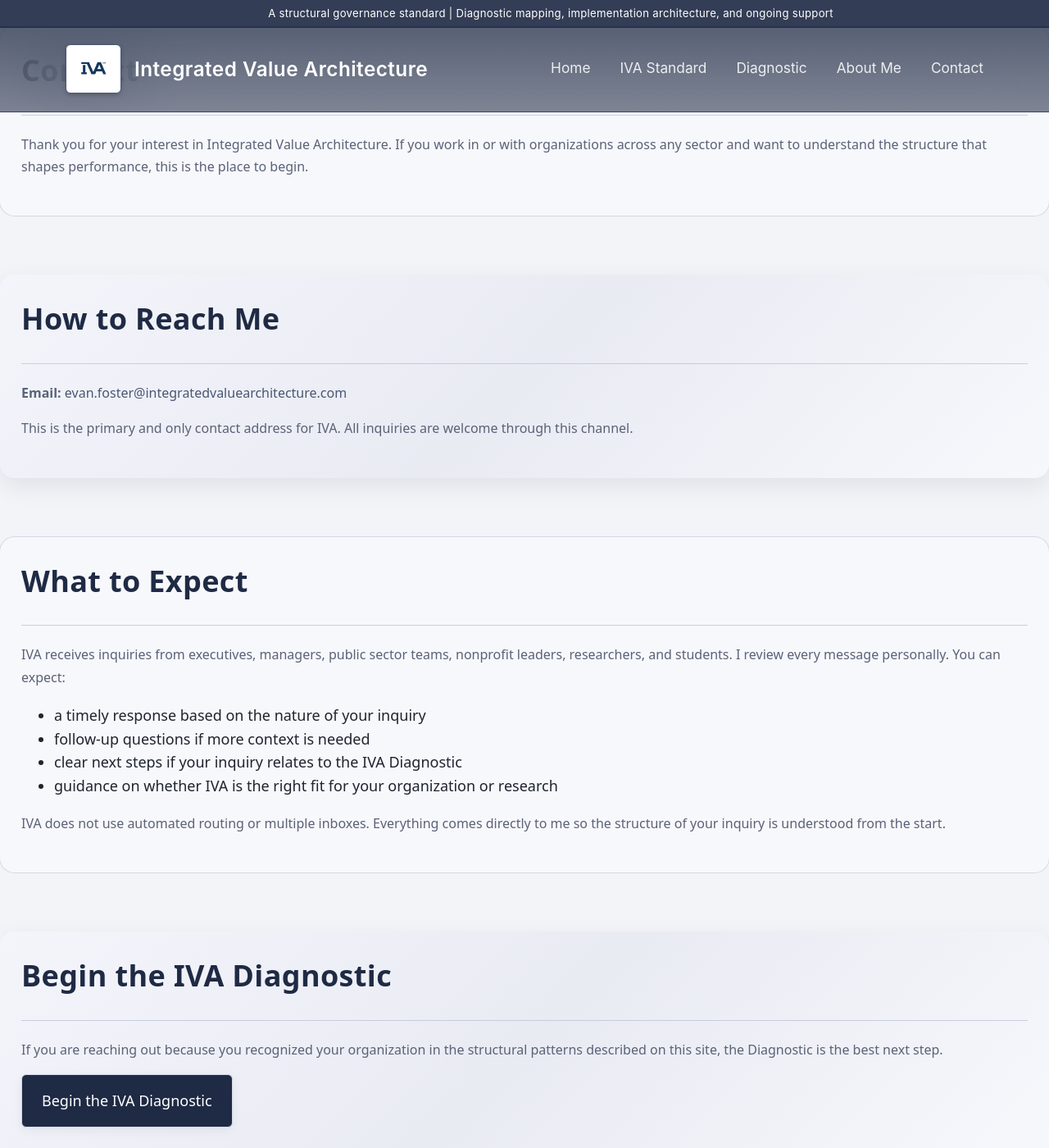
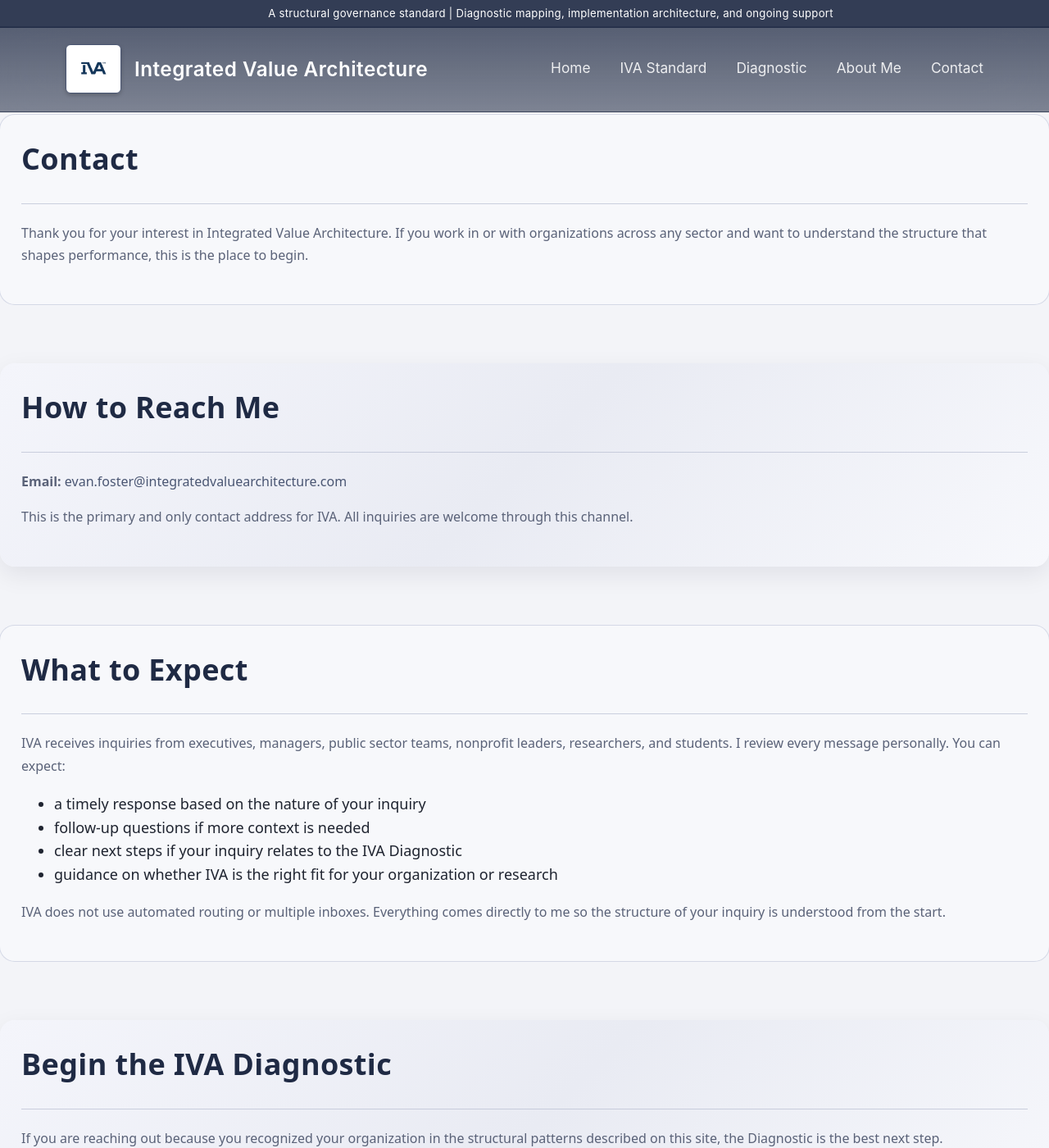
Before and after one commit to efost7873/integratedvaluearchitecture.com, a Jekyll site: the page built from contact.html, in a window 1280 px wide and 1400 px high. Shown: the whole window at 82% size. Built offline with Jekyll 4.4.1, drawn with Linux system fonts in a browser that asks for light colours.

Commit message:
Update _homepage.scss

```diff
--- a/_sass/_homepage.scss
+++ b/_sass/_homepage.scss
@@ -1,6 +1,5 @@
 /* === HOMEPAGE STYLES: GLOBAL === */
 
-/* Variables */
 :root {
   --iva-blue: #1F2A44;
   --iva-slate: #4A5673;
@@ -20,7 +19,6 @@
   --iva-transition-med: 0.24s ease-out;
 }
 
-/* Reduced motion */
 @media (prefers-reduced-motion: reduce) {
   * {
     scroll-behavior: auto !important;
@@ -30,15 +28,13 @@
   }
 }
 
-/* Page wrapper */
 .iva-page {
-  margin-top: 32px;
+  margin-top: 140px;
   background: var(--iva-bg-main);
   color: var(--iva-text-main);
   font-family: system-ui, -apple-system, BlinkMacSystemFont, "SF Pro Text", "Segoe UI", sans-serif;
 }
 
-/* Typography */
 .iva-page h1,
 .iva-page h2,
 .iva-page h3 {
@@ -72,14 +68,12 @@
   margin-bottom: 12px;
 }
 
-/* Layout */
 .iva-page main {
   max-width: 1120px;
   margin: 0 auto;
   padding: 44px 28px 88px;
 }
 
-/* Section rhythm */
 .iva-page section {
   margin-bottom: 72px;
   padding: 32px 26px 34px;
@@ -98,7 +92,6 @@
   box-shadow: var(--iva-shadow-soft);
 }
 
-/* Section headers */
 .section-header {
   margin-bottom: 22px;
   padding-bottom: 14px;
@@ -115,7 +108,6 @@
   max-width: 720px;
 }
 
-/* Grid */
 .grid {
   display: grid;
   gap: 22px;
@@ -129,7 +121,6 @@
   grid-template-columns: repeat(3, minmax(0, 1fr));
 }
 
-/* Cards */
 .card {
   background: #FFFFFF;
   border-radius: var(--iva-radius-card);
@@ -156,7 +147,6 @@
   }
 }
 
-/* CTA */
 .iva-cta-section {
   text-align: left;
   background: radial-gradient(circle at top left, #FDFEFF 0%, #F2F4FB 40%, #E7EAF5 100%);
@@ -174,7 +164,7 @@
 }
 
 /* ============================================================
-   HEADER VISIBILITY (CSS SIDE)
+   HEADER VISIBILITY
 ============================================================ */
 
 .iva-header,
@@ -192,49 +182,37 @@
 }
 
 /* ============================================================
-   STRUCTURAL ENGINE (CLEANED + FINAL)
+   STRUCTURAL ENGINE
 ============================================================ */
 
 #iva-structural-engine {
   position: fixed;
   top: 140px;
   right: 12px;
-
   margin: 0;
   left: auto;
   transform: none;
-
   display: flex;
   flex-direction: column;
   gap: 10px;
-
   z-index: 998;
   font-size: 13px;
   color: var(--iva-text-soft);
-
   opacity: 0;
   pointer-events: none;
   transition: opacity 0.25s ease, right 0.25s ease;
 }
 
-/* Engine visible when JS adds .engine-visible */
 html.engine-visible #iva-structural-engine {
   opacity: 1;
   pointer-events: auto;
 }
 
-/* Peek mode */
-#iva-structural-engine.peek {
-  right: -6px;
-  opacity: 0.85;
-}
-
-#iva-structural-engine.peek:hover {
+#iva-structural-engine:hover {
   right: 12px;
   opacity: 1;
 }
 
-/* Children interactive */
 .iva-structural-bar,
 .iva-structural-panel,
 .iva-structural-flyout,
@@ -242,42 +220,34 @@
   pointer-events: auto;
 }
 
-/* Bar */
 .iva-structural-bar {
   position: relative;
   display: flex;
   flex-direction: column;
   gap: 6px;
   padding: 8px 8px 6px;
-
   border-radius: 16px;
   background: rgba(243, 244, 248, 0.9);
   border: 1px solid rgba(184, 190, 210, 0.7);
   box-shadow: 0 18px 40px rgba(15, 24, 52, 0.22);
-
   backdrop-filter: blur(18px);
   -webkit-backdrop-filter: blur(18px);
-
   max-height: calc(100vh - 200px);
   overflow-y: auto;
 }
 
-/* Nodes */
 .iva-structural-node {
   display: flex;
   align-items: center;
   gap: 8px;
-
   padding: 4px 8px;
   border-radius: 999px;
   border: none;
   background: transparent;
-
   cursor: pointer;
   color: var(--iva-text-soft);
   font-size: 13px;
   opacity: 0.8;
-
   transition:
     background-color var(--iva-transition-fast),
     color var(--iva-transition-fast),
@@ -289,10 +259,8 @@
   width: 8px;
   height: 8px;
   border-radius: 999px;
-
   background: rgba(255, 255, 255, 0.4);
   border: 1px solid rgba(122, 130, 151, 0.4);
-
   transition:
     background-color var(--iva-transition-fast),
     border-color var(--iva-transition-fast),
@@ -300,7 +268,6 @@
     box-shadow var(--iva-transition-fast);
 }
 
-/* Active node */
 .iva-structural-node-active {
   background: rgba(255, 255, 255, 0.96);
   color: var(--iva-blue);
@@ -311,36 +278,28 @@
 .iva-structural-node-active .iva-structural-dot {
   background: radial-gradient(circle, #ffdca8 0%, #ffb85c 60%, #e09a3f 100%);
   border-color: rgba(255, 184, 92, 0.8);
-
   box-shadow:
     0 0 6px rgba(255, 184, 92, 0.8),
     0 0 12px rgba(255, 184, 92, 0.6),
     0 0 18px rgba(255, 184, 92, 0.4);
-
   transform: scale(1.25);
 }
 
-/* Panel */
 .iva-structural-panel {
   margin-top: 6px;
   padding: 10px 12px;
-
   border-radius: 16px;
   background: rgba(255, 255, 255, 0.9);
   border: 1px solid rgba(184, 190, 210, 0.7);
   box-shadow: 0 18px 40px rgba(15, 24, 52, 0.22);
-
   backdrop-filter: blur(18px);
   -webkit-backdrop-filter: blur(18px);
-
   max-width: 260px;
   overflow-x: hidden;
-
   pointer-events: auto;
   transition: max-width 0.25s ease, opacity 0.25s ease;
 }
 
-/* Flyout */
 .iva-structural-flyout {
   position: absolute;
   top: 0;
@@ -365,25 +324,20 @@
 .iva-structural-flyout-label {
   min-width: 160px;
   max-width: 220px;
-
   background: rgba(255, 255, 255, 0.96);
   border-radius: 12px;
   padding: 8px 10px;
-
   box-shadow: 0 10px 30px rgba(15, 24, 52, 0.22);
-
   font-size: 12px;
   line-height: 1.4;
   color: var(--iva-text-soft);
-
   pointer-events: auto;
 }
 
-/* Collapsed mode */
 @media (max-width: 1100px) {
   #iva-structural-engine {
+    top: 100px;
     right: 6px;
-    top: 120px;
   }
 
   .iva-structural-bar {
@@ -414,7 +368,6 @@
   }
 }
 
-/* Panel hidden */
 @media (max-width: 900px) {
   .iva-structural-panel {
     display: none;
@@ -432,7 +385,6 @@
   }
 }
 
-/* Mobile: hide engine */
 @media (max-width: 780px) {
   #iva-structural-engine {
     display: none !important;
```
